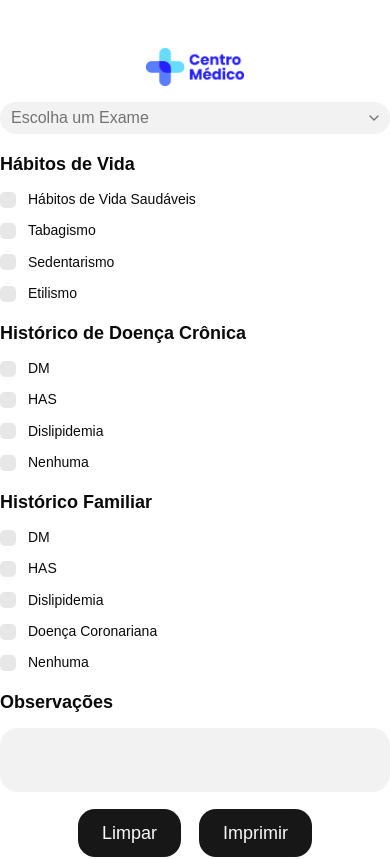
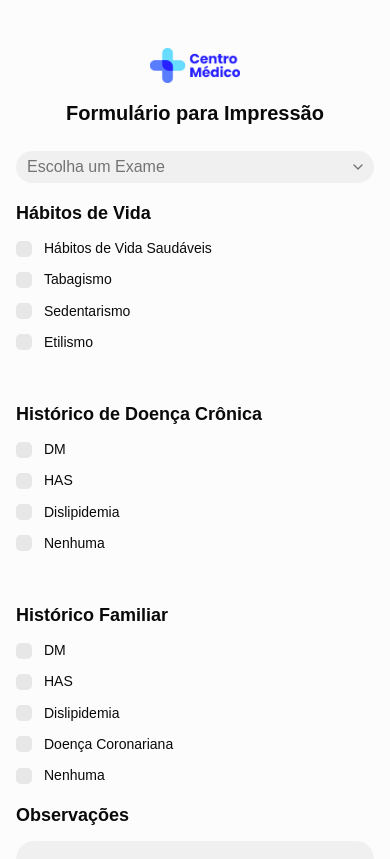
Before and after one commit to nicholasPimenta/clinica-dashboard, a React (Vite) app: page / in a window 390 px wide. Shown: the top 859 px of the page. Built offline with nearby package versions, Linux system fonts and the light colour scheme.

Commit message:
Add responsive Form Layout

```diff
--- a/src/pages/DocumentGenerator.tsx
+++ b/src/pages/DocumentGenerator.tsx
@@ -17,7 +17,7 @@ import {
 } from "@/components/ui/field"
 import { Textarea } from "@/components/ui/textarea"
 import { useState } from "react"
-import PrintPreview from "@/components/print/PrintPreview";
+import PrintPreview from "@/components/print/PrintPreview"
 
 const exames = ["Lorem", "Ipsum", "Dolor", "Sit", "Amet"] as const
 
@@ -79,15 +79,20 @@ function DocumentGenerator() {
   }
 
   return (
-    <main className="container mx-auto py-8">
-      <header className="print:hidden">
+    <>
+      <div className="min-h-screen bg-muted/30 print:hidden">
+      <main className="w-full mx-auto py-8 max-w-7xl px-4 md:px-8 lg:px-12">
+          <header>
             <img
-          src="img/LogoProvisorio.png"
+              src="/img/LogoProvisorio.png"
               alt="Logo"
-          className="mx-auto my-4 size-1/4"
+              className="mx-auto my-4 w-1/4 max-w-56"
             />
+            <h1 className="mb-6 text-center text-xl font-bold">
+              Formulário para Impressão
+            </h1>
           </header>
-      <section className="print:hidden">
+          <section>
             <div>
               <Combobox
                 items={exames}
@@ -112,7 +117,7 @@ function DocumentGenerator() {
               </Combobox>
             </div>
           </section>
-      <section className="print:hidden">
+          <section className="grid grid-cols-1 md:grid-cols-2 lg:grid-cols-3 gap-8">
             <div>
               <FieldSet>
                 <FieldLegend className="pt-4 font-extrabold data-[variant=legend]:text-lg">
@@ -132,7 +137,10 @@ function DocumentGenerator() {
                         }))
                       }
                     />
-                <FieldLabel htmlFor="habitos-saudaveis" className="font-normal">
+                    <FieldLabel
+                      htmlFor="habitos-saudaveis"
+                      className="font-normal"
+                    >
                       Hábitos de Vida Saudáveis
                     </FieldLabel>
                   </Field>
@@ -149,7 +157,10 @@ function DocumentGenerator() {
                         }))
                       }
                     />
-                <FieldLabel htmlFor="habitos-tabagismo" className="font-normal">
+                    <FieldLabel
+                      htmlFor="habitos-tabagismo"
+                      className="font-normal"
+                    >
                       Tabagismo
                     </FieldLabel>
                   </Field>
@@ -186,7 +197,10 @@ function DocumentGenerator() {
                         }))
                       }
                     />
-                <FieldLabel htmlFor="habitos-etilismo" className="font-normal">
+                    <FieldLabel
+                      htmlFor="habitos-etilismo"
+                      className="font-normal"
+                    >
                       Etilismo
                     </FieldLabel>
                   </Field>
@@ -278,7 +292,10 @@ function DocumentGenerator() {
                         }
                       }}
                     />
-                <FieldLabel htmlFor="cronico-nenhuma" className="font-normal">
+                    <FieldLabel
+                      htmlFor="cronico-nenhuma"
+                      className="font-normal"
+                    >
                       Nenhuma
                     </FieldLabel>
                   </Field>
@@ -392,7 +409,10 @@ function DocumentGenerator() {
                         }
                       }}
                     />
-                <FieldLabel htmlFor="familiar-nenhuma" className="font-normal">
+                    <FieldLabel
+                      htmlFor="familiar-nenhuma"
+                      className="font-normal"
+                    >
                       Nenhuma
                     </FieldLabel>
                   </Field>
@@ -400,7 +420,7 @@ function DocumentGenerator() {
               </FieldSet>
             </div>
           </section>
-      <section className="print:hidden">
+          <section>
             <div>
               <FieldSet className="w-full">
                 <FieldGroup>
@@ -436,6 +456,8 @@ function DocumentGenerator() {
               </Button>
             </div>
           </section>
+        </main>
+      </div>
       <section className="hidden print:block">
         <PrintPreview
           obs={obs}
@@ -445,7 +467,7 @@ function DocumentGenerator() {
           historicoFamiliar={historicoFamiliar}
         />
       </section>
-    </main>
+    </>
   )
 }
 
```
Lines whose indentation alone changed are shown as unchanged.
